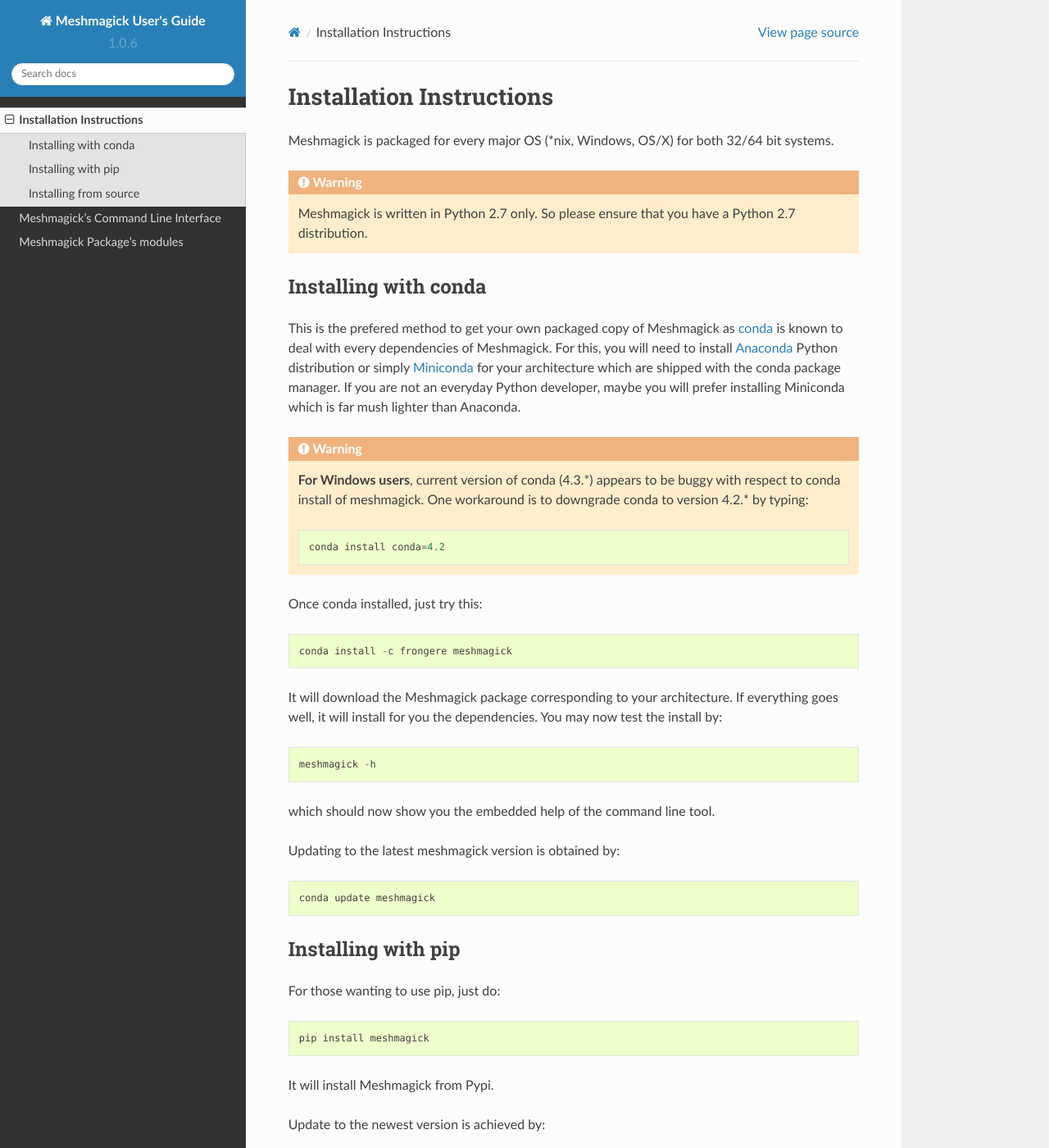
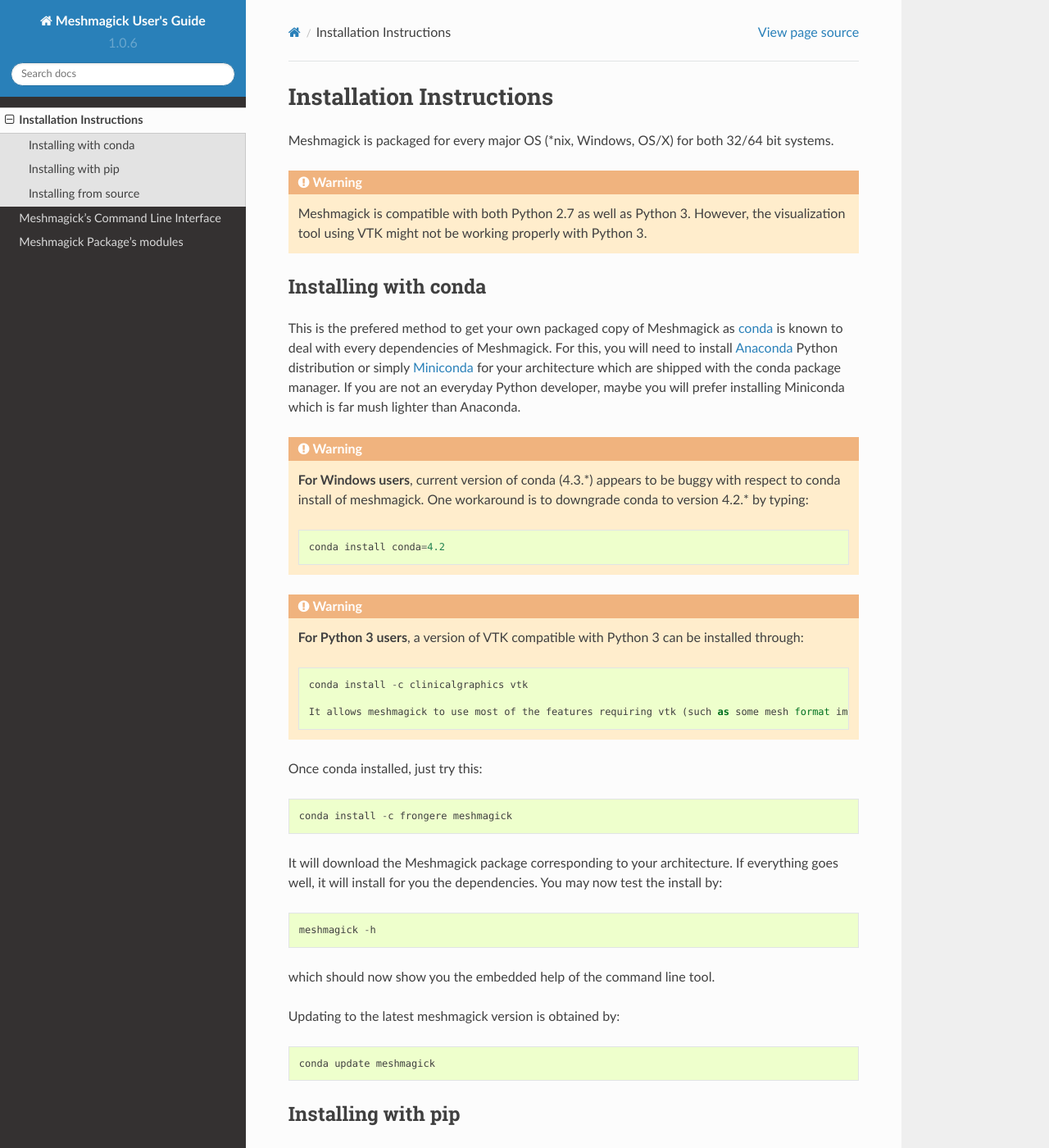
Before and after one commit to LHEEA/meshmagick, a Sphinx documentation site: the page built from doc/install/install.rst, in a window 1280 px wide and 1400 px high. Shown: the whole window at 82% size. Built offline with Sphinx 7.4.7 and the Read the Docs theme 2.0.0, drawn with Linux system fonts in a browser that asks for light colours; the version number is read from the project's files by our own code.

Commit message:
Add a few lines in the doc about Python 3.

```diff
--- a/doc/install/install.rst
+++ b/doc/install/install.rst
@@ -5,8 +5,7 @@
 
 .. warning::
 
-    Meshmagick is written in Python 2.7 only. So please ensure that you have a Python 2.7 distribution.
-
+    Meshmagick is compatible with both Python 2.7 as well as Python 3. However, the visualization tool using VTK might not be working properly with Python 3.
 
 Installing with conda
 ---------------------
@@ -24,6 +23,14 @@
     meshmagick. One workaround is to downgrade conda to version 4.2.* by typing::
 
         conda install conda=4.2
+
+.. warning::
+
+    **For Python 3 users**, a version of VTK compatible with Python 3 can be installed through::
+
+        conda install -c clinicalgraphics vtk
+
+	It allows meshmagick to use most of the features requiring vtk (such as some mesh format import) except for the mesh vizualization.
 
 Once conda installed, just try this::
 
```
